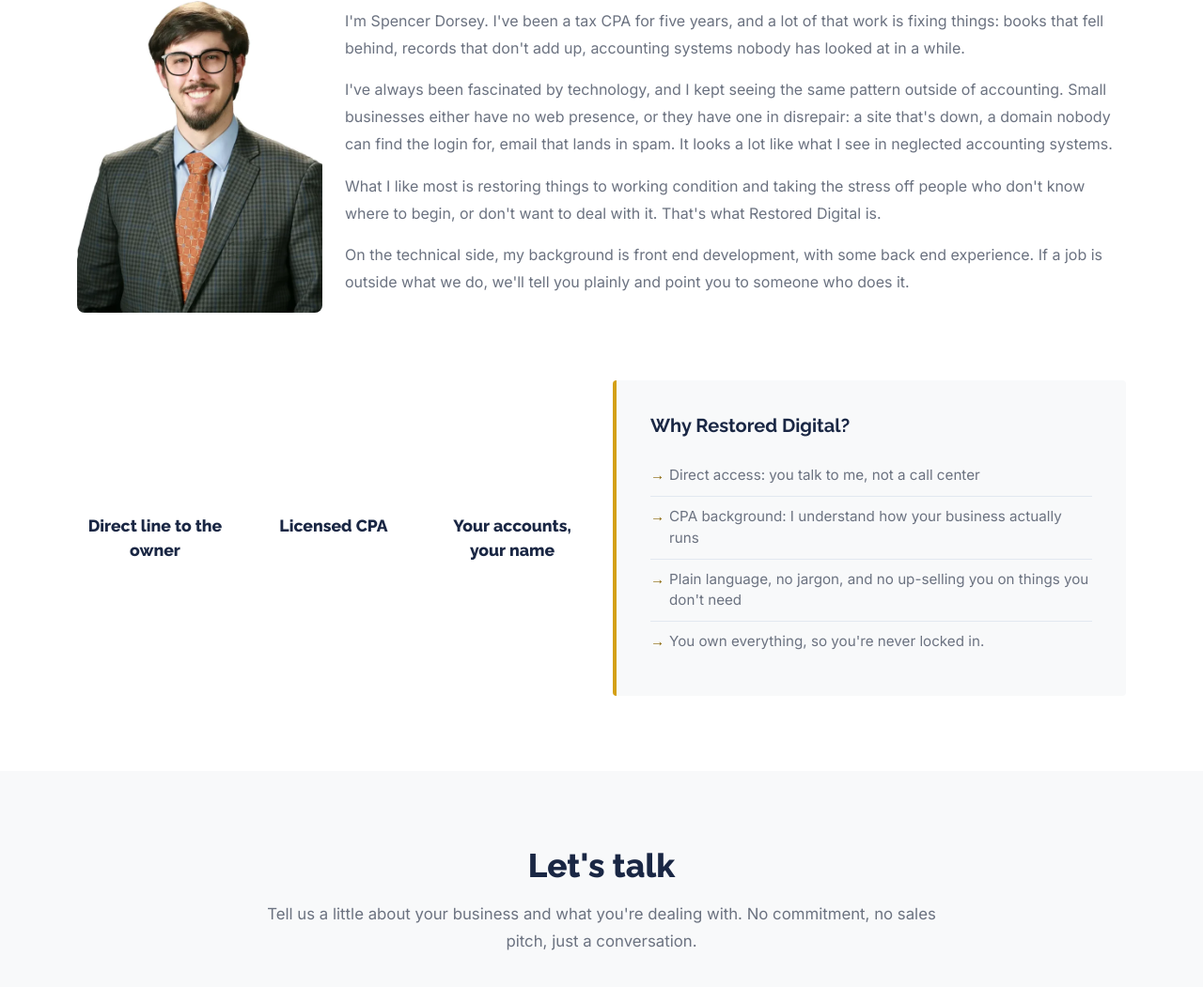
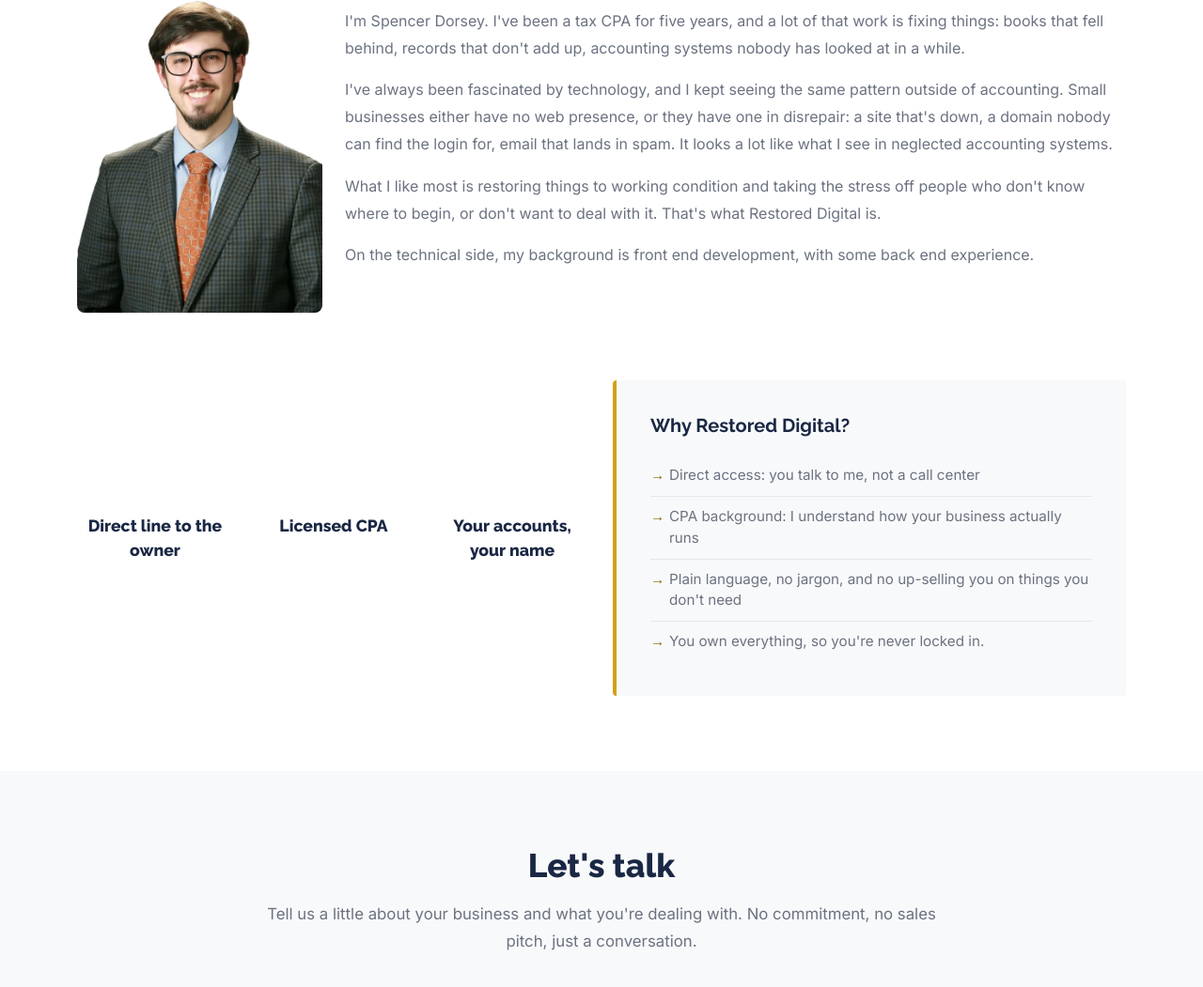
Before and after one commit to Restored-Digital/restored-digital, a plain HTML site: page index.html in a window 1280 px wide. Shown: the part 2226-3277 px from the top of the page at 94% size. Drawn offline with nearby package versions, Linux system fonts and the light colour scheme.

Commit message:
Remove redundant About sentence; add subcontractor note to PR checklist
- Delete "If a job is outside what we do, we'll tell you..." from the About
  section; the Scope statement already covers it
- Add a subcontractor revisit note for the "you talk to me" line to the
  PR template

Co-Authored-By: Claude Sonnet 5.5 <noreply@anthropic.com>
Claude-Session: https://claude.ai/code/session_01G1nyGzeKnpd3jQJd8v5R6a

```diff
--- a/index.html
+++ b/index.html
@@ -328,7 +328,7 @@
               </p>
               <p>
                 On the technical side, my background is front end development,
-                with some back end experience. If a job is outside what we do, we'll tell you plainly and point you to someone who does it.
+                with some back end experience.
               </p>
             </div>
           </div>
```
Also changed, not shown: 1 other file.
